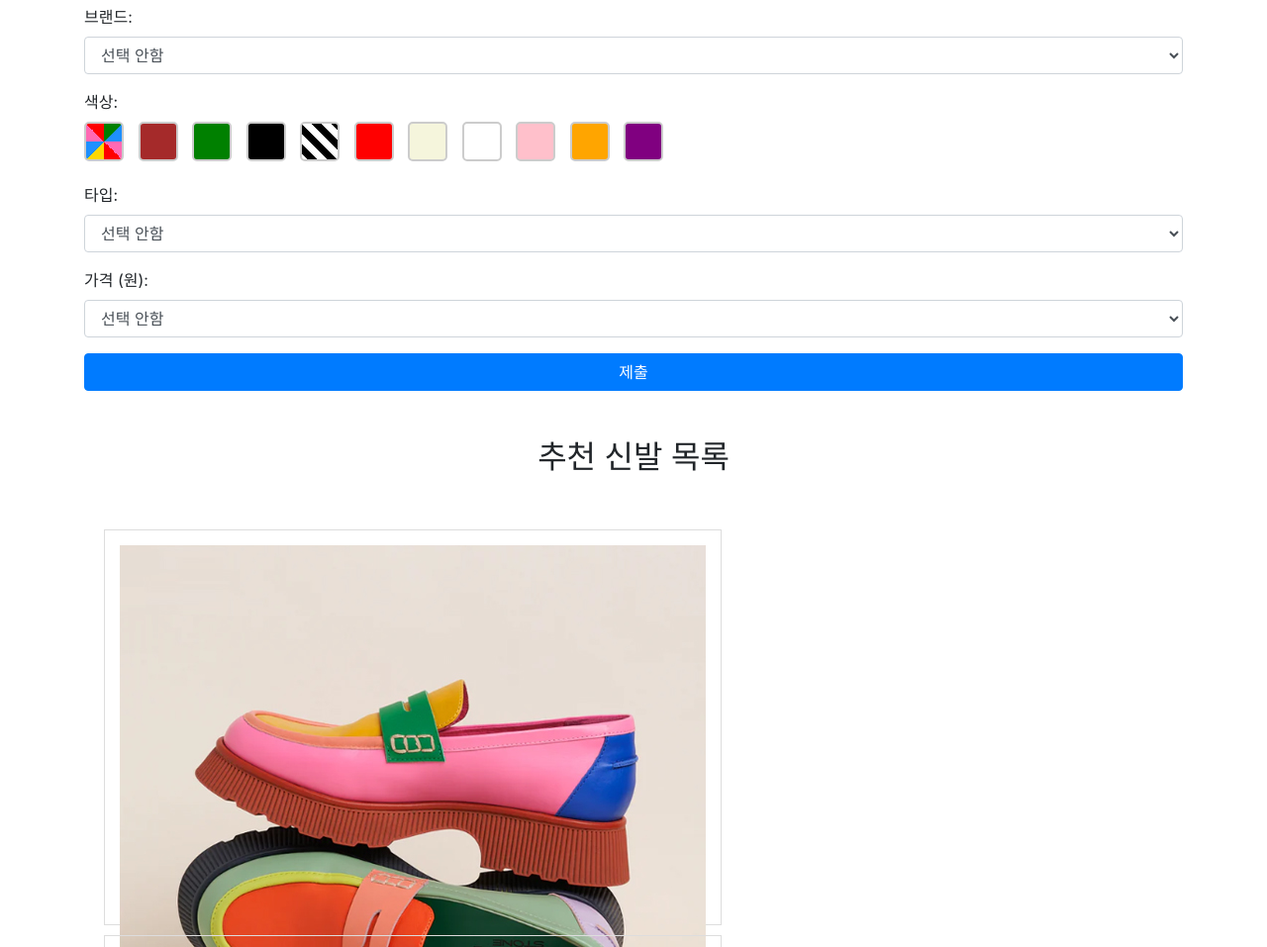
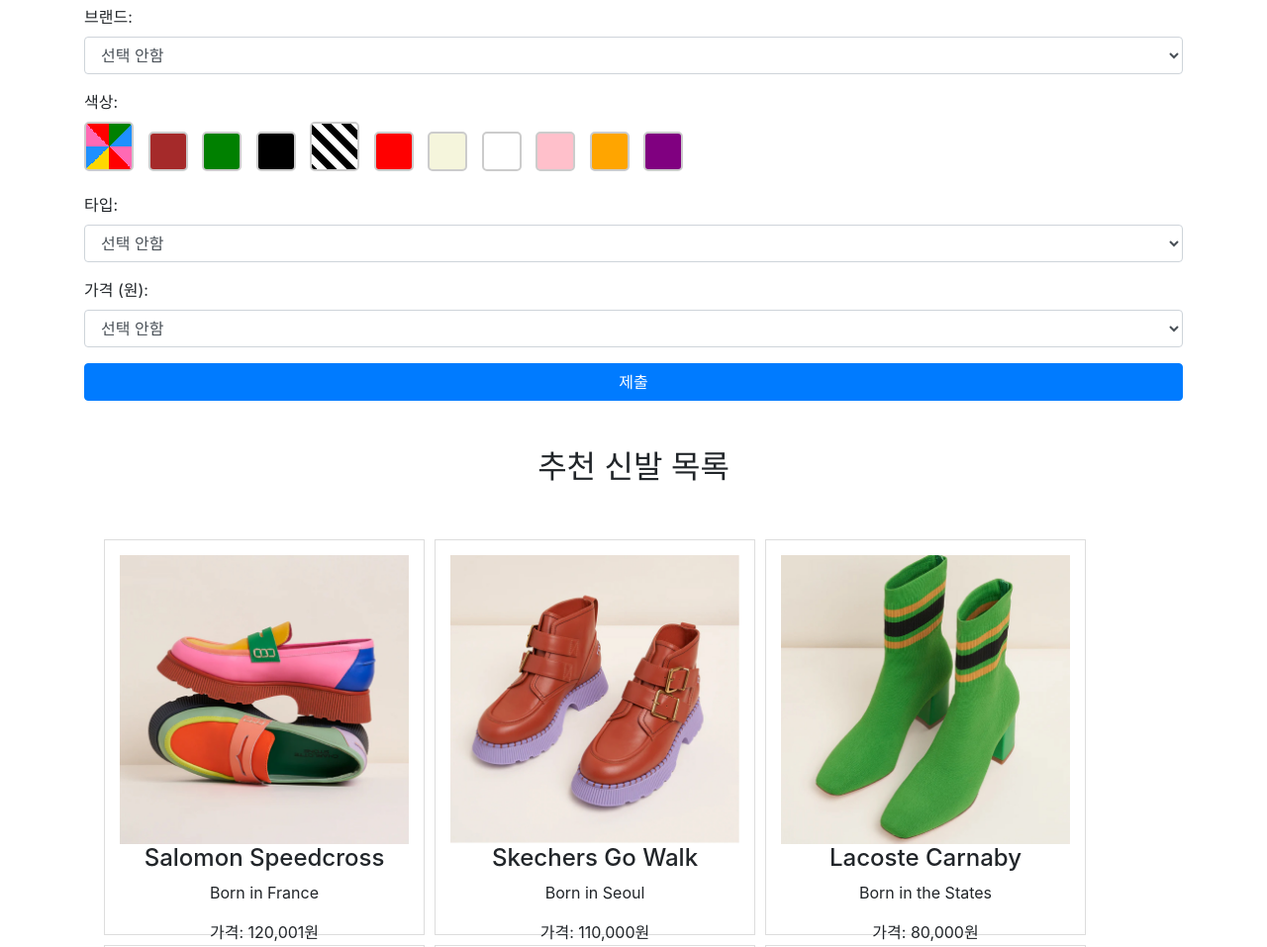
Before and after one commit to dino-21/recommended_shoes, a plain HTML site: page index.html in a window 1280 px wide. Shown: the part 89-1046 px from the top of the page at 99% size. Drawn offline with nearby package versions, Linux system fonts and the light colour scheme.

Commit message:
Add files via upload

```diff
--- a/index.html
+++ b/index.html
@@ -18,13 +18,12 @@
         .color-icon.selected {
             border: 2px solid #007bff;
         }
-        .color-icon:hover {opacity:0.5;}
         .shoe-item2 {
             border: 1px solid #ddd;
             padding: 15px;
             margin: 5px;
             text-align: center;
-            width: auto;
+            width: 30%;
             height: 400px;
             float: left;
         }
@@ -55,7 +54,7 @@
             <label>색상:</label><br>
             <div id="colorOptions">
 
-<div class="color-icon" style="width: 40px; height: 40px; background:
+<div class="color-icon" style="width: 50px; height: 50px; background:
   linear-gradient(45deg, #FF69B4 50%, red 50%),
   linear-gradient(-45deg, #1E90FF 50%, green 50%),
   linear-gradient(135deg, #1E90FF 50%, gold 50%),
@@ -67,7 +66,7 @@
                 <div class="color-icon" style="background-color: #A52A2A;" data-color="brown"></div>
                 <div class="color-icon" style="background-color: green;" data-color="green"></div>
                 <div class="color-icon" style="background-color: black;" data-color="black"></div>
-                <div class="color-icon" style="width: 40px; height: 40px; background:
+                <div class="color-icon" style="width: 50px; height: 50px; background:
   linear-gradient(45deg, #FFFFFF 25%, #000000 25%, #000000 50%, #FFFFFF 50%,
   #FFFFFF 75%, #000000 75%, #000000 100%);
   background-size: 20px 20px;"
```
